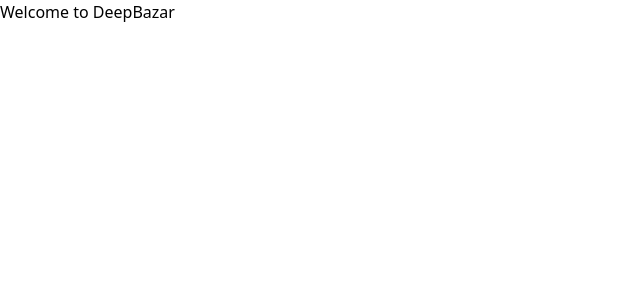
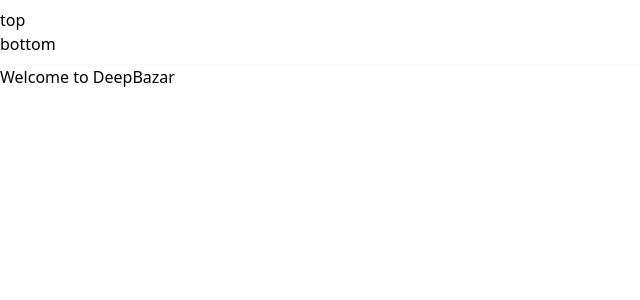
Before and after one commit to ShariarSheikh/deepbazar, a Next.js app: page / in a window 1280 px wide. Shown: the top 300 px of the page, without its empty margins (0-640 px from the left). Built offline with nearby package versions, Linux system fonts and the light colour scheme.

Commit message:
create components folder and inside the forler create header and footer folder

```diff
--- /dev/null
+++ b/components/Header/Index.js
@@ -0,0 +1,13 @@
+import BottomComp from "./components/BottomComp"
+import TopComp from "./components/TopComp"
+
+const Index = () => {
+    return (
+        <header className="w-full py-2 border-b border-gray-50">
+           <TopComp/>
+           <BottomComp/>
+        </header>
+    )
+}
+
+export default Index
--- /dev/null
+++ b/components/Header/components/BottomComp.js
@@ -0,0 +1,9 @@
+const BottomComp = () => {
+    return (
+        <nav>
+            <h1>bottom</h1>
+        </nav>
+    )
+}
+
+export default BottomComp
--- /dev/null
+++ b/components/Header/components/TopComp.js
@@ -0,0 +1,9 @@
+const TopComp = () => {
+    return (
+        <div>
+            <h1>top</h1>
+        </div>
+    )
+}
+
+export default TopComp
--- a/pages/index.js
+++ b/pages/index.js
@@ -1,4 +1,5 @@
 import Head from 'next/head'
+import Header from '../components/Header/Index'
 
 
 export default function Home() {
@@ -9,6 +10,7 @@
         <meta name="description" content="biggest ecommerce platform in bangladesh" />
         <link rel="icon" href="/favicon.ico" />
       </Head>
+      <Header/>
 
       <main>
         <h1>
```
